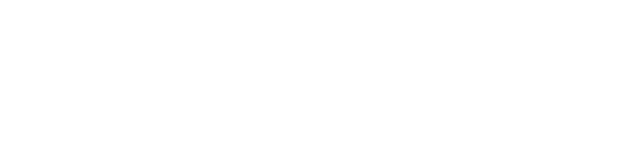
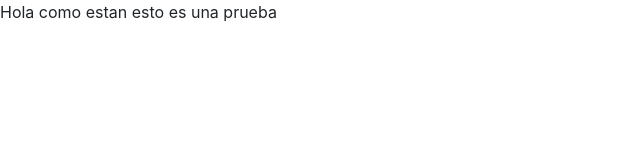
Before and after one commit to Allen2316/practica_hoteles, a website: page pruebanueva.html in a window 1280 px wide. Shown: the whole page, without its empty margins (0-640 px from the left). Drawn offline with nearby package versions, Linux system fonts and the light colour scheme.

Commit message:
Update prueba.html
agregue unas lineas de prueba

```diff
--- a/pruebanueva.html
+++ b/pruebanueva.html
@@ -7,11 +7,12 @@
     <link rel="stylesheet" href="node_modules/bootstrap/dist/css/bootstrap.min.css">
     <link rel="stylesheet" href="css/main.css">
     <title>Prueba</title>
-
 </head>
 
 <body>
-
+    <di id="prueba">
+        <p>Hola como estan esto es una prueba</p>
+    </di>
 </body>
 
 </html>
```
